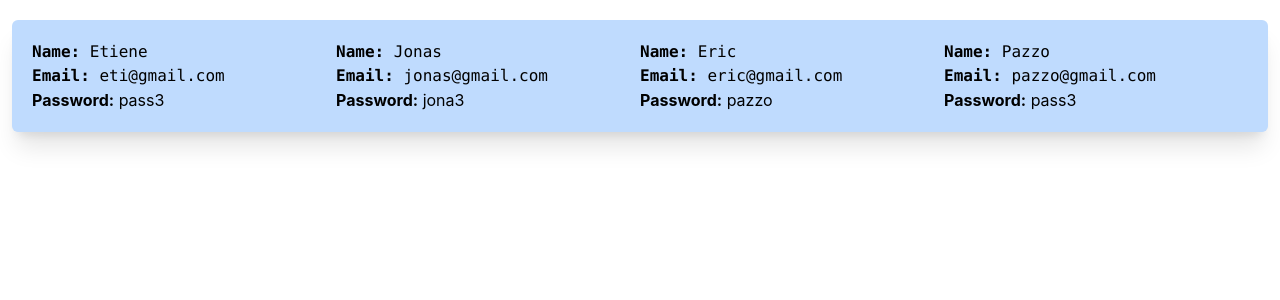
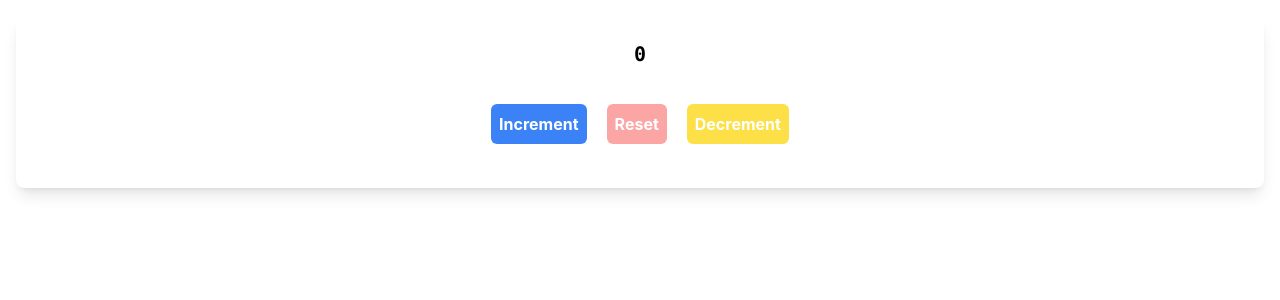
Before and after one commit to nietiene/My-react-js-app, a React (Create React App) app: page / in a window 1280 px wide. Shown: the top 300 px of the page. Built offline with nearby package versions, Linux system fonts and the light colour scheme.

Commit message:
my react js lesson

```diff
--- a/src/App.js
+++ b/src/App.js
@@ -3,7 +3,7 @@ import MyFirstApp from "./study.js";
 // import DashBoard from "./nestingComponents/dashboard.js";
 import React from "react";
 // import Product from "./cards/Cards.js";
-// import Program from "./states/useState.js";
+import Program from "./states/useState.js";
 // import { Propss } from "./cards/Cards.js";
 // import Todo from "./states/to-do-list.js";
 // import Clicks from "./Events/onClick.js";
@@ -15,13 +15,13 @@ import React from "react";
 function App() {
   return (
     <>
-      <MyFirstApp/>
+      {/* <MyFirstApp/> */}
       {/* multiple component */}
       {/* <UserInfo name={"etiene"} email={"etine@gmail.com"}/> */}
       {/* <DashBoard/> */}
       {/* <Product/> */}
       {/* <Propss name={"Etiene"} place={"Bugesera"}/> */}
-      {/* <Program/> */}
+      <Program/>
       {/* <Todo/> */}
       {/* <Clicks/> */}
       {/* <Chages/> */}
--- a/src/states/useState.js
+++ b/src/states/useState.js
@@ -15,11 +15,14 @@ const Program = () => {
     }
 
     return (
-        <div>
-            <p>Counting: {count}</p>
-            <button onClick={Increment}>Increment</button>
-            <button onClick={reset}>Reset</button>
-            <button onClick={decrement}>Decrement</button>
+        <div className="bg-white shadow-lg w-70 h-auto flex flex-col items-center p-6 m-4 rounded-lg ">
+            <p className="text-xl font-semibold mb-4 font-mono"> {count}</p>
+            <div className="flex space-x-5 m-5">
+               <button onClick={Increment} className=" font-bold bg-blue-500 p-2 rounded-md hover:bg-blue-700 text-white">Increment</button>
+               <button onClick={reset} className="bg-red-300 p-2 rounded-md hover:bg-red-700 text-white font-bold">Reset</button>
+               <button onClick={decrement} className="bg-yellow-300 p-2 rounded-md hover:bg-yellow-700 text-white font-bold">Decrement</button>
+            </div>
+
         </div>
     )
 }
--- a/src/study.js
+++ b/src/study.js
@@ -28,7 +28,7 @@ const data = [
           {data.map((user) => {
            return(
                   <div key={user.id}>
-                  <p className="font-mono "><strong>Name:</strong> {user.name}</p>
+                  <p className="font-mono"><strong>Name:</strong> {user.name}</p>
                   <p className="font-mono "><strong>Email:</strong> {user.email}</p>
                   <p><strong>Password:</strong> {user.password}</p>
                 </div>
```
